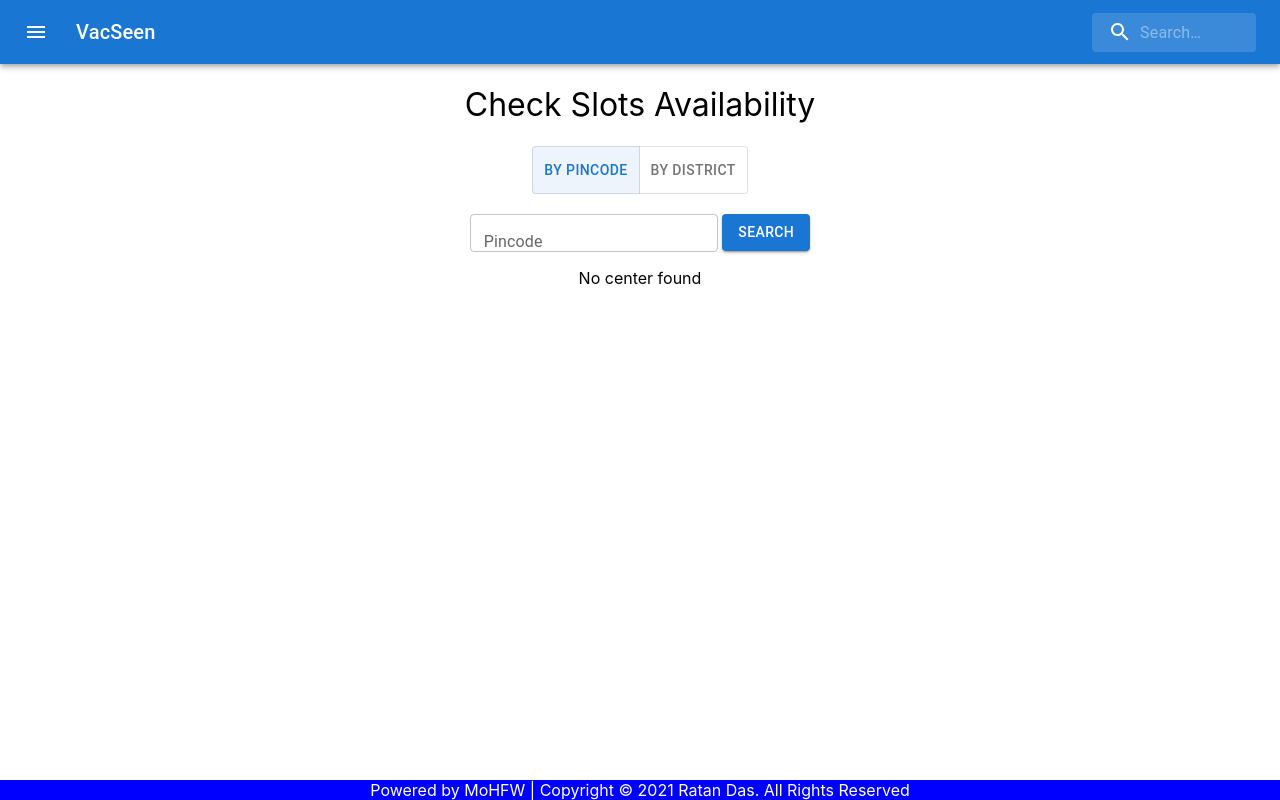
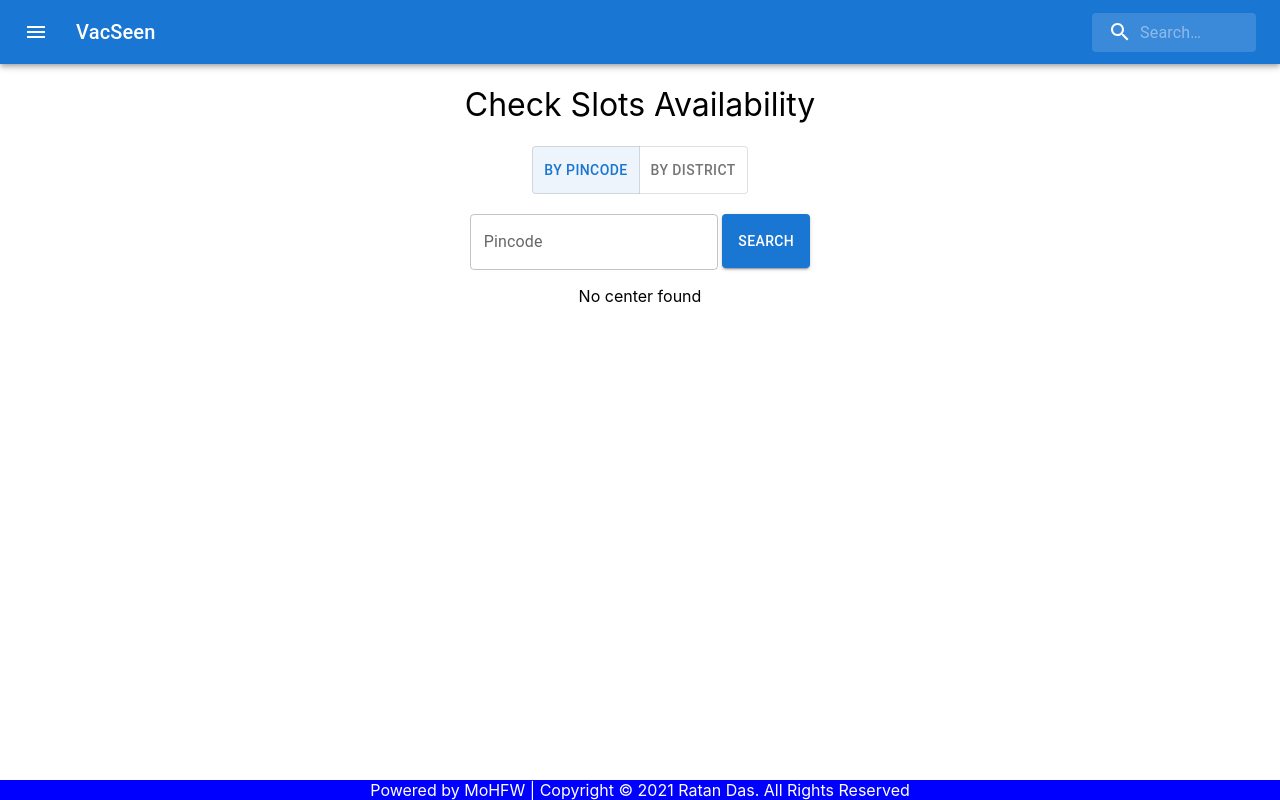
Before and after one commit to RDRATAN/Vacseen, a React (Create React App) app in the folder vacseen/: page / in a window 1280 px wide. Built offline with nearby package versions, Linux system fonts and the light colour scheme.

Commit message:
updated css

```diff
--- a/vacseen/src/App.css
+++ b/vacseen/src/App.css
@@ -49,8 +49,8 @@
 .pinform{
   vertical-align: middle;
 }
-.pinform input{
-  height: 5px;
+ .pinform button{
+  height: 54px;
 }
 .resultdiv{
   padding: 2%;
```
